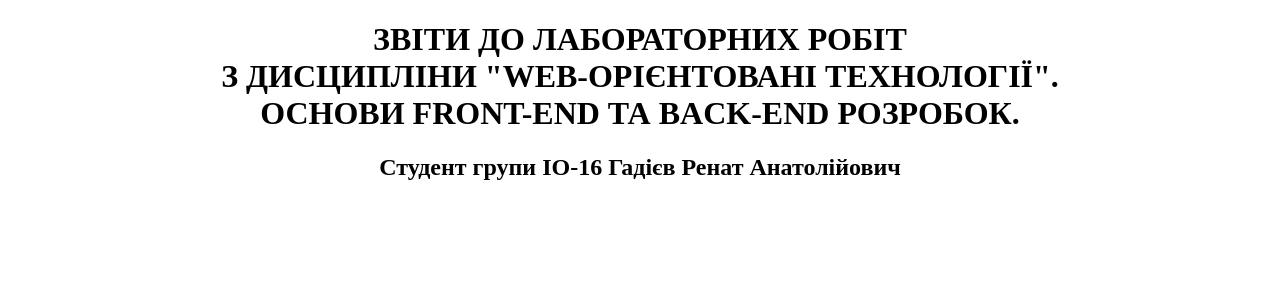
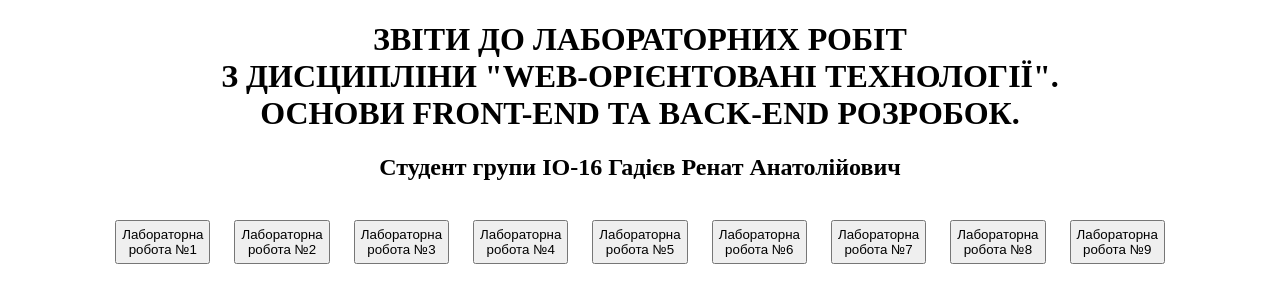
Before and after one commit to GMBFRV/HTML-Report-Web-basics-, a plain HTML site: page index.html in a window 1280 px wide. Drawn offline with Linux system fonts and the light colour scheme.

Commit message:
[modified] Створено головне меню з кнопок

```diff
--- a/index.html
+++ b/index.html
@@ -3,12 +3,24 @@
 <head>
     <meta charset="UTF-8">
     <meta name="viewport" content="width=device-width, initial-scale=1.0">
+    <link rel="stylesheet" href="styles.css">
     <title>Звіти до лабораторних робіт</title>
 </head>
 <body>
-    <main>
-      <h1 style="text-align: center; font-weight: bold;"> ЗВІТИ ДО ЛАБОРАТОРНИХ РОБІТ <br> З ДИСЦИПЛІНИ "WEB-ОРІЄНТОВАНІ ТЕХНОЛОГІЇ". <br> ОСНОВИ FRONT-END ТА BACK-END РОЗРОБОК. </h1>
-      <h2 style="text-align: center; font-weight: bold;"> Студент групи ІО-16 Гадієв Ренат Анатолійович </h2>
+    <main class="centered">
+        <h1> ЗВІТИ ДО ЛАБОРАТОРНИХ РОБІТ <br> З ДИСЦИПЛІНИ "WEB-ОРІЄНТОВАНІ ТЕХНОЛОГІЇ". <br> ОСНОВИ FRONT-END ТА BACK-END РОЗРОБОК. </h1>
+        <h2> Студент групи ІО-16 Гадієв Ренат Анатолійович </h2>
+        <div class="main-buttons">
+            <button>Лабораторна <br> робота №1</button>
+            <button>Лабораторна <br> робота №2</button>
+            <button>Лабораторна <br> робота №3</button>
+            <button>Лабораторна <br> робота №4</button>
+            <button>Лабораторна <br> робота №5</button>
+            <button>Лабораторна <br> робота №6</button>
+            <button>Лабораторна <br> робота №7</button>
+            <button>Лабораторна <br> робота №8</button>
+            <button>Лабораторна <br> робота №9</button>
+        </div>
     </main>
 </body>
 </html>
--- a/styles.css
+++ b/styles.css
@@ -0,0 +1,25 @@
+.centered {
+    text-align: center;
+}
+
+
+h1, h2 {
+    font-weight: bold;
+}
+
+.main-buttons {
+    border: none;
+    color: white;
+    padding: 15px 32px;
+    text-align: center;
+    text-decoration: none;
+    display: inline-block;
+    font-size: 16px;
+    margin: 4px 10px;
+    cursor: pointer;
+}
+
+.main-buttons button {
+    margin: 0px 10px;
+    padding: 5px;
+}
```
